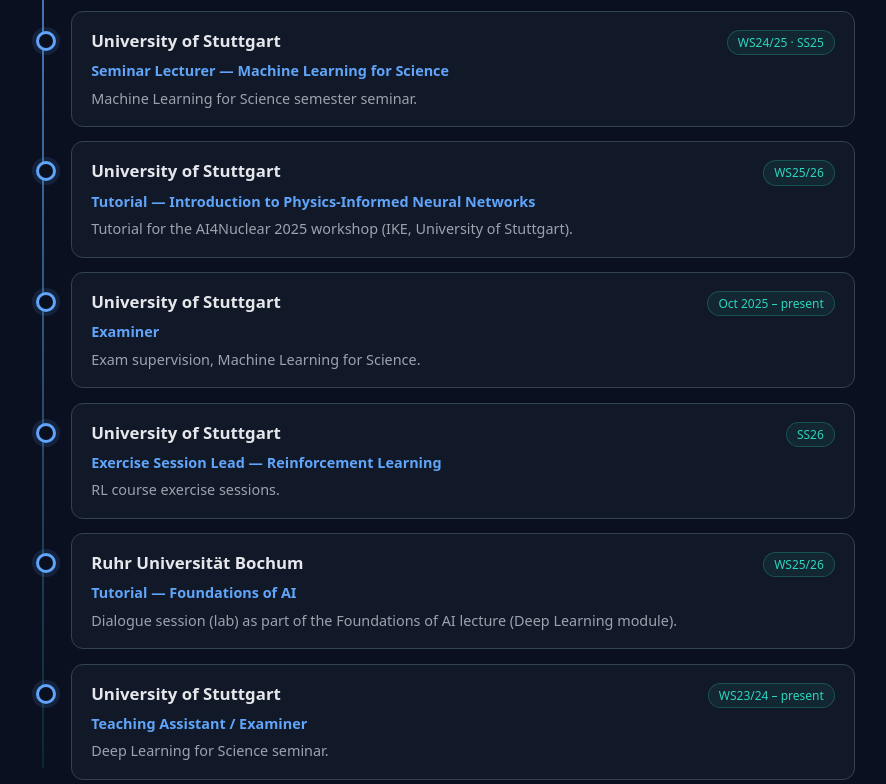
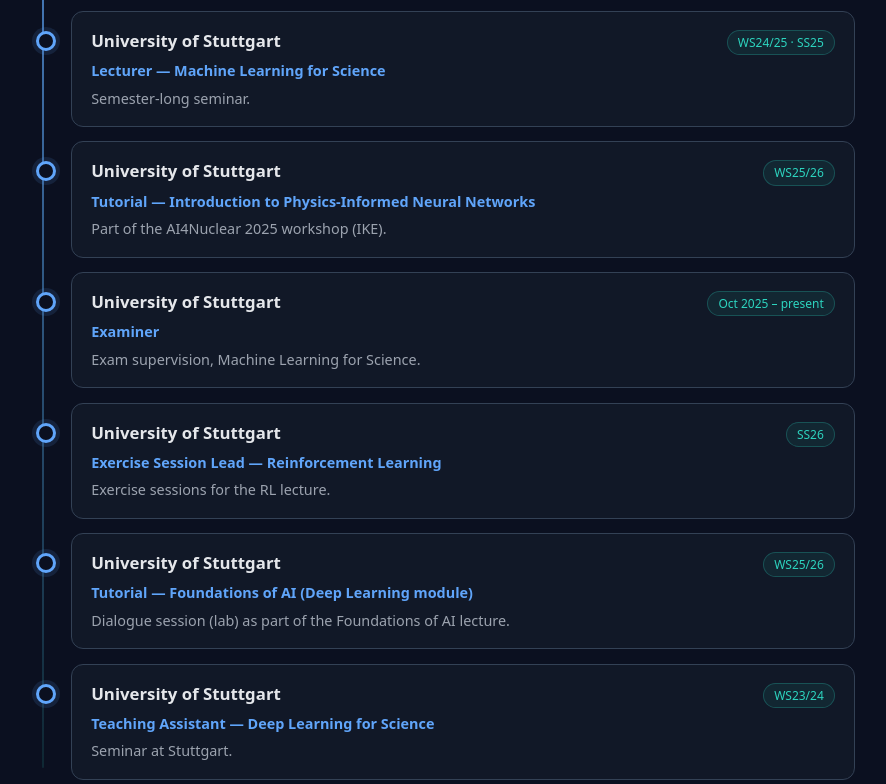
Before and after one commit to yoelt11/yoelt11.github.io, an Astro site: page / in a window 1280 px wide. Shown: the part 2302-3086 px from the top of the page, without its empty margins (89-975 px from the left). Built offline with nearby package versions, Linux system fonts and the light colour scheme; Astro itself is replaced by a stand-in of ours.

Commit message:
teaching: Stuttgart-only group — all 7 cards link to their course page (SimTech, ML4Science course catalog, AI4Nuclear IKE workshop); teaching chips = one Stuttgart group

```diff
--- a/src/pages/index.astro
+++ b/src/pages/index.astro
@@ -23,19 +23,22 @@
   { org: "University of Stuttgart — SimTech", date: "WS23/24 – present", role: "Organizer, Science Communication Seminar Series",
     desc: "Organizing and managing the semester-long Science Communication seminar series.",
     site: "https://www.simtech.uni-stuttgart.de/", siteLabel: "SimTech" },
-  { org: "University of Stuttgart", date: "WS24/25 · SS25", role: "Seminar Lecturer — Machine Learning for Science",
-    desc: "Machine Learning for Science semester seminar." },
+  { org: "University of Stuttgart", date: "WS24/25 · SS25", role: "Lecturer — Machine Learning for Science",
+    desc: "Semester-long seminar.",
+    site: "https://www.uni-stuttgart.de/studium/studienangebot/fsb/ws24-25/beitraege/maschinenlernen-naturwissenschaften/",
+    siteLabel: "ML for Science (WS24/25)" },
   { org: "University of Stuttgart", date: "WS25/26", role: "Tutorial — Introduction to Physics-Informed Neural Networks",
-    desc: "Tutorial for the AI4Nuclear 2025 workshop (IKE, University of Stuttgart).",
+    desc: "Part of the AI4Nuclear 2025 workshop (IKE).",
     site: "https://www.ike.uni-stuttgart.de/lehre/seminare/AI-Workshop-2025/", siteLabel: "AI4Nuclear 2025" },
   { org: "University of Stuttgart", date: "Oct 2025 – present", role: "Examiner", desc: "Exam supervision, Machine Learning for Science." },
   { org: "University of Stuttgart", date: "SS26", role: "Exercise Session Lead — Reinforcement Learning",
-    desc: "RL course exercise sessions." },
-  { org: "Ruhr Universität Bochum", date: "WS25/26", role: "Tutorial — Foundations of AI",
-    desc: "Dialogue session (lab) as part of the Foundations of AI lecture (Deep Learning module)." },
-  { org: "University of Stuttgart", date: "WS23/24 – present", role: "Teaching Assistant / Examiner",
-    desc: "Deep Learning for Science seminar." },
+    desc: "Exercise sessions for the RL lecture." },
+  { org: "University of Stuttgart", date: "WS25/26", role: "Tutorial — Foundations of AI (Deep Learning module)",
+    desc: "Dialogue session (lab) as part of the Foundations of AI lecture." },
+  { org: "University of Stuttgart", date: "WS23/24", role: "Teaching Assistant — Deep Learning for Science",
+    desc: "Seminar at Stuttgart." },
 ];
+
 
 ---
 <Layout title="Edgar Torres" active="home">
```
